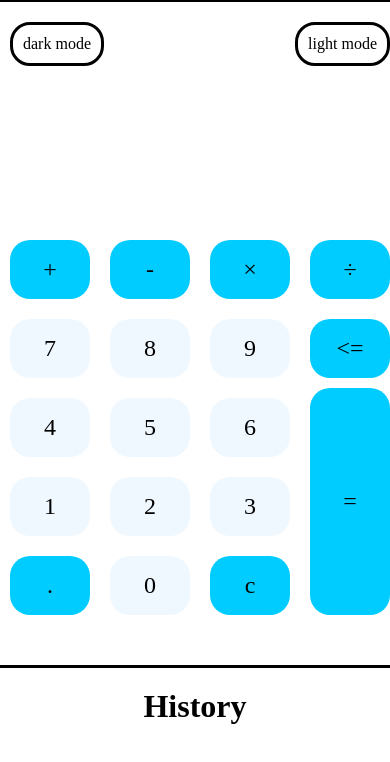
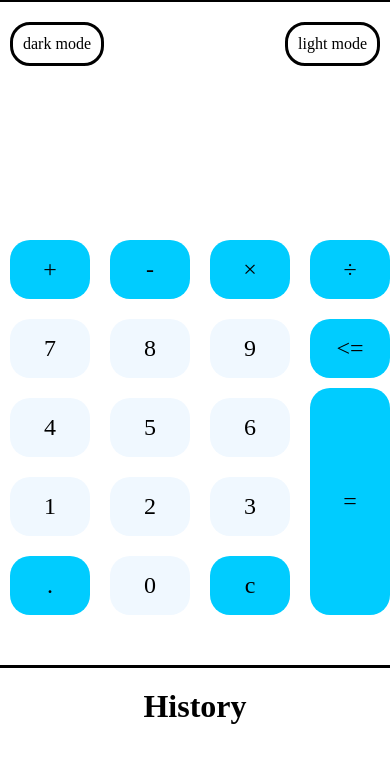
Before and after one commit to BlessingLartey/Calculator, a plain HTML site: page index.html in a window 390 px wide. Shown: the part 38-800 px from the top of the page. Drawn offline with Linux system fonts and the light colour scheme.

Commit message:
Update index.css

```diff
--- a/index.css
+++ b/index.css
@@ -1,7 +1,5 @@
 *{
-padding: 0;
 margin: 0;
-    outline: none;
 }
 body{
     text-align: center;
@@ -14,7 +12,6 @@ p{
 }
 .container{
     background-color: white;
-    padding: 20px;
     border: solid;
 }
 .input{
@@ -177,11 +174,11 @@ h1{
         justify-content: center;
     }
     .container{
-        width: 100%;
-        padding: 0;
         border: solid;
         border-left: none;
         border-right: none;
+        margin-left: 10px;
+        margin-right: 10px;
         padding-bottom: 40px;
         margin-bottom: 20px;
         padding-left: 10px;
```
